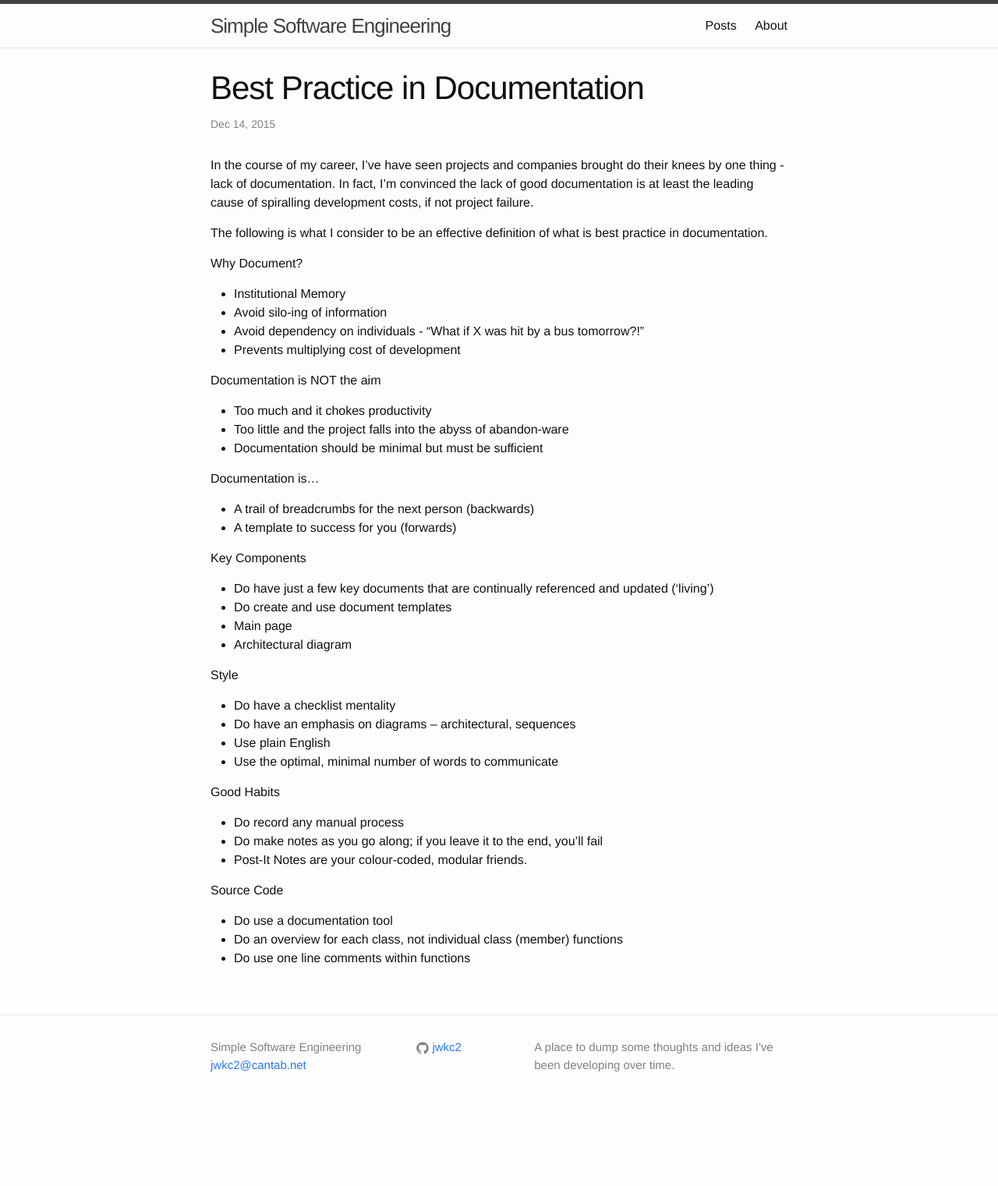
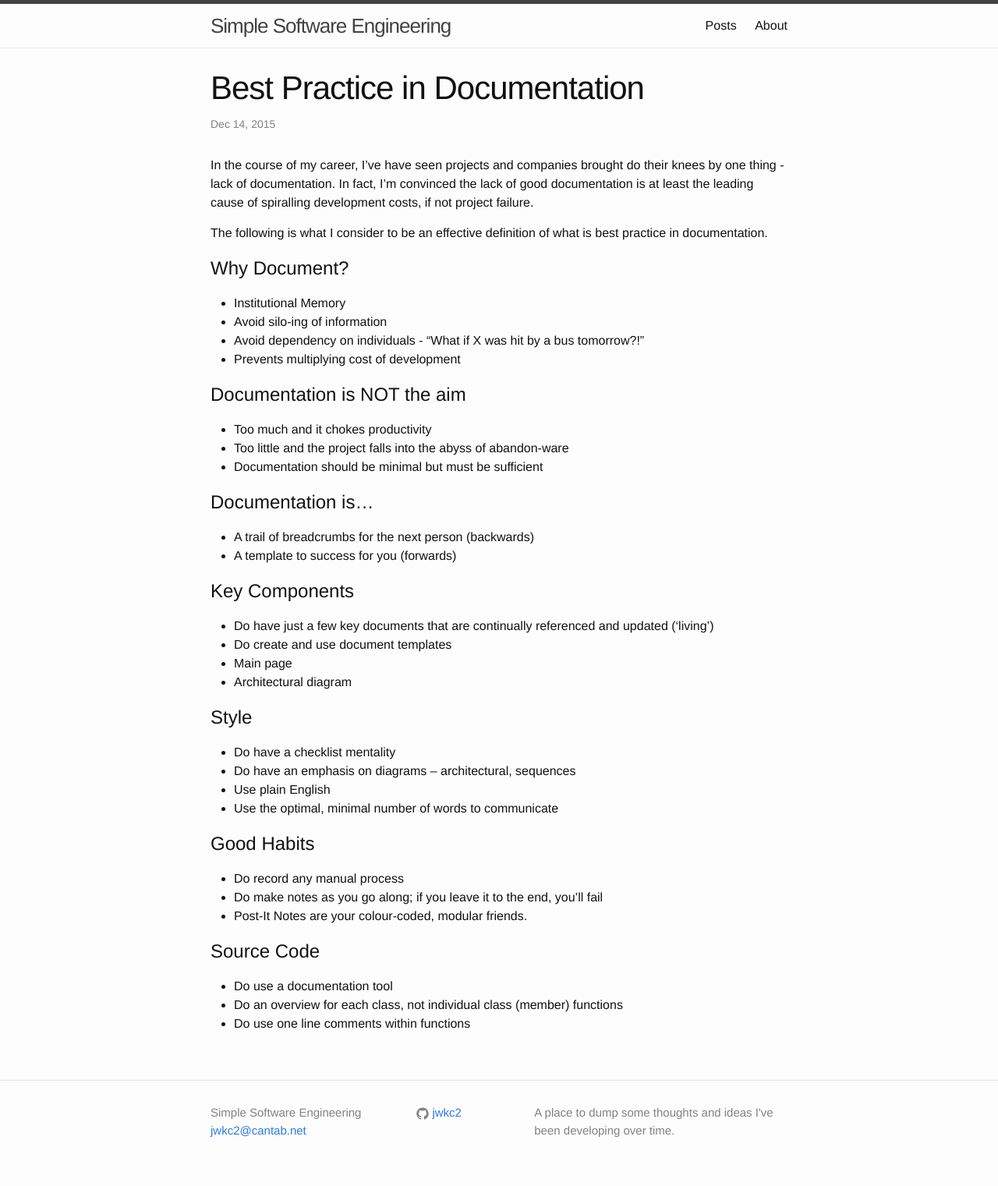
Before and after one commit to jwkc2/jwkc2.github.io, a Jekyll site: the page built from _posts/2015-12-14-Best-Practice-in-Documentation.md, in a window 1280 px wide. Shown: the whole page at 78% size. Built offline with Jekyll 4.4.1, drawn with Linux system fonts in a browser that asks for light colours; before the commit the page ends 1437 px from its top, so only the background shows below that.

```diff
--- a/_posts/2015-12-14-Best-Practice-in-Documentation.md
+++ b/_posts/2015-12-14-Best-Practice-in-Documentation.md
@@ -9,45 +9,45 @@ In the course of my career, I've have seen projects and companies brought do the
 
 The following is what I consider to be an effective definition of what is best practice in documentation.
 
-Why Document?
+# Why Document?
 
 * Institutional Memory
 * Avoid silo-ing of information
 * Avoid dependency on individuals - "What if X was hit by a bus tomorrow?!"
 * Prevents multiplying cost of development
 
-Documentation is NOT the aim
+# Documentation is NOT the aim
 
 * Too much and it chokes productivity
 * Too little and the project falls into the abyss of abandon-ware
 * Documentation should be minimal but must be sufficient
 
-Documentation is…
+# Documentation is…
 
 * A trail of breadcrumbs for the next person (backwards)
 * A template to success for you (forwards)
 
-Key Components
+# Key Components
 
 * Do have just a few key documents that are continually referenced and updated (‘living’)
 * Do create and use document templates
 * Main page
 * Architectural diagram
 
-Style
+# Style
 
 * Do have a checklist mentality
 * Do have an emphasis on diagrams – architectural, sequences
 * Use plain English
 * Use the optimal, minimal number of words to communicate
 
-Good Habits
+# Good Habits
 
 * Do record any manual process
 * Do make notes as you go along; if you leave it to the end, you’ll fail
 * Post-It Notes are your colour-coded, modular friends.
 
-Source Code
+# Source Code
 
 * Do use a documentation tool
 * Do an overview for each class, not individual class (member) functions
```
